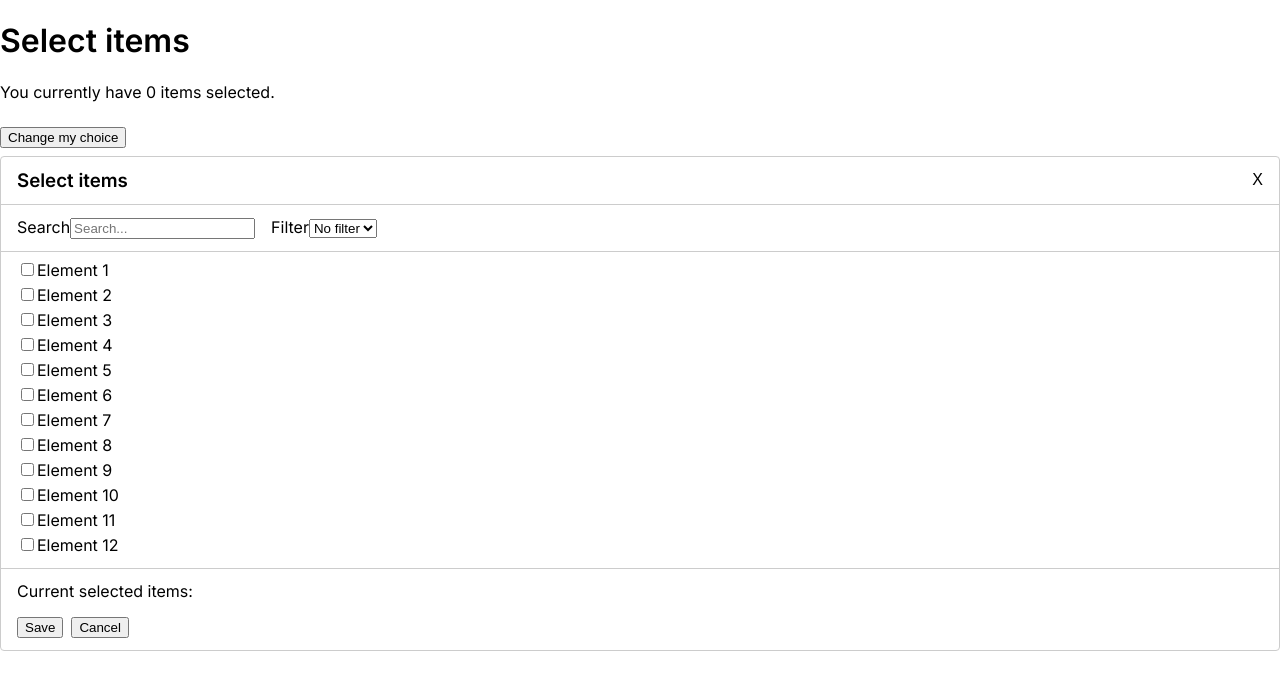
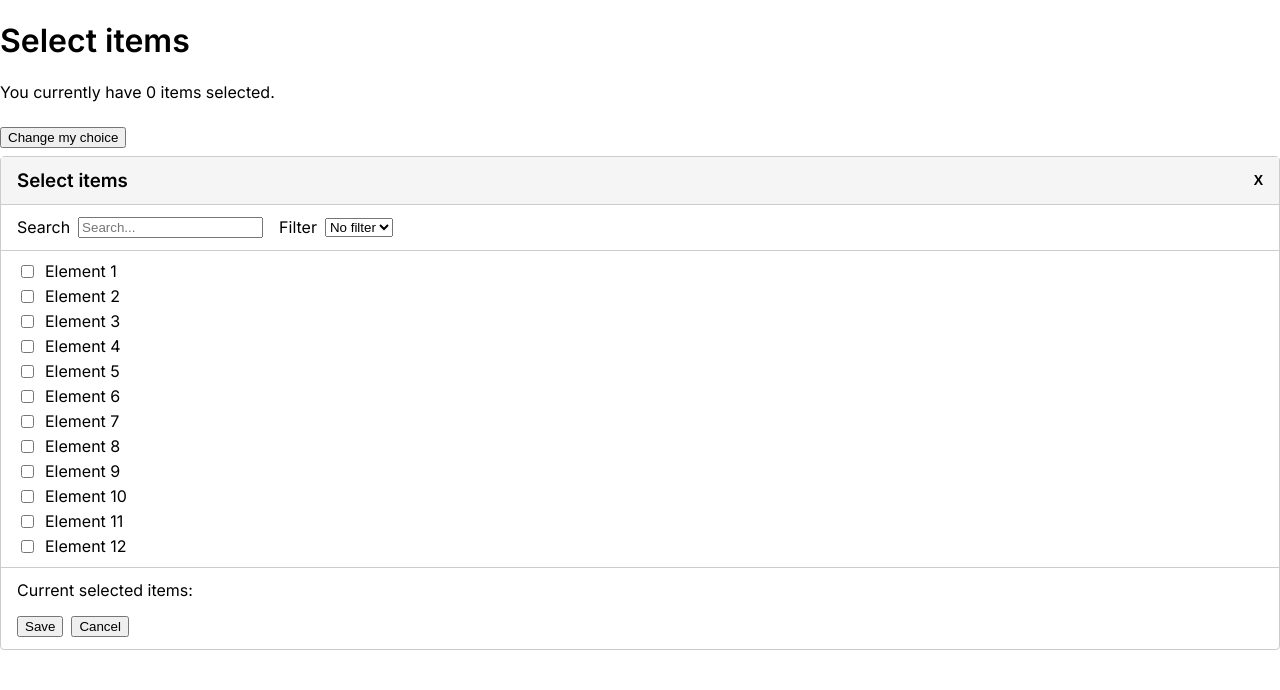
Before and after one commit to Dark0o/Select-Element-Widget, a React (Vite) app: page / in a window 1280 px wide. Both pictures are taken after a click on the button "Change my choice". Shown: the top 690 px of the page. Built offline with nearby package versions, Linux system fonts and the light colour scheme.

Commit message:
style RowComponent

```diff
--- /dev/null
+++ b/src/components/RowComponent.module.css
@@ -0,0 +1,12 @@
+.row {
+  display: flex;
+  align-items: center;
+}
+
+.label {
+  display: flex;
+  align-items: center;
+  gap: 8px;
+  cursor: pointer;
+  width: 100%;
+}
--- a/src/components/RowComponent.tsx
+++ b/src/components/RowComponent.tsx
@@ -1,5 +1,6 @@
 import { type RowComponentProps } from "react-window";
 import type { ElementItemType } from "../store/SelectElementWidgetStore";
+import styles from "./RowComponent.module.css";
 
 interface RowProps {
   elements: ElementItemType[];
@@ -19,8 +20,8 @@ const RowComponent = ({
   const element = elements[index];
 
   return (
-    <div style={style}>
-      <label>
+    <div style={style} className={styles.row}>
+      <label className={styles.label}>
         <input
           type="checkbox"
           checked={isItemSelected(element.id)}
--- a/src/components/SelectItemPanel.module.css
+++ b/src/components/SelectItemPanel.module.css
@@ -10,6 +10,7 @@
   align-items: center;
   padding: 12px 16px;
   border-bottom: 1px solid #ccc;
+  background-color: #f5f5f5;
 }
 
 .header h3 {
@@ -20,7 +21,8 @@
   background: none;
   border: none;
   cursor: pointer;
-  font-size: 16px;
+  font-size: 14px;
+  font-weight: 600;
   padding: 0;
 }
 
@@ -29,6 +31,12 @@
   gap: 16px;
   padding: 12px 16px;
   border-bottom: 1px solid #ccc;
+}
+
+.filters label {
+  display: flex;
+  align-items: center;
+  gap: 8px;
 }
 
 .list {
```
